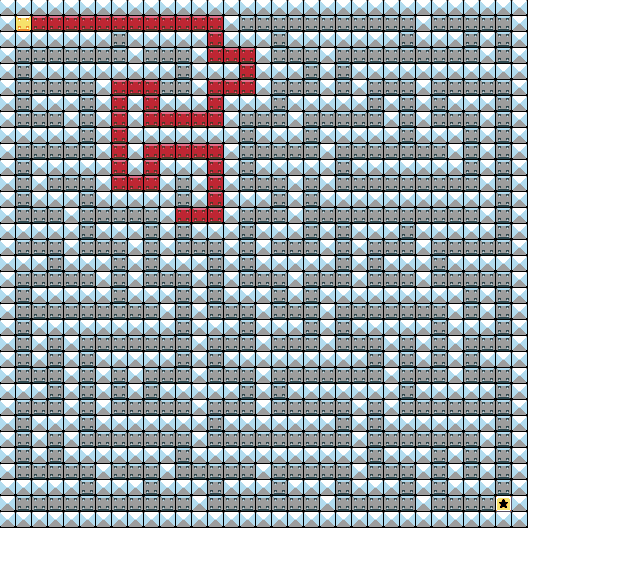
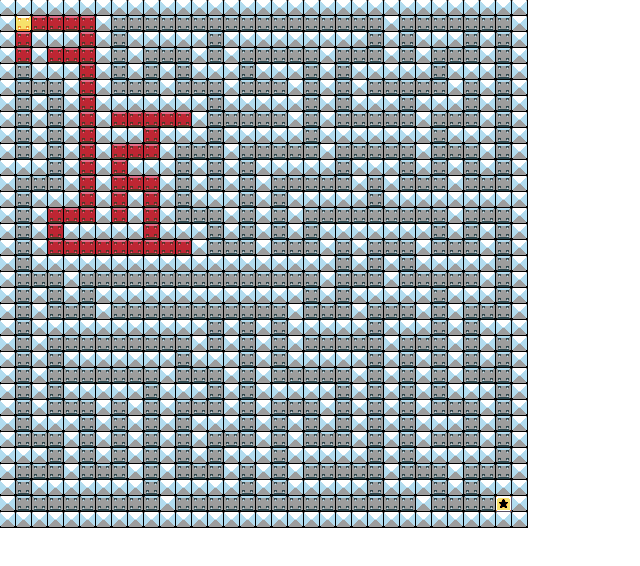
Before and after one commit to Atakyn/vtve-ai-games, a website: page public/maze_solving/maze_solver.html in a window 1280 px wide. Shown: the whole page, without its empty margins (0-640 px from the left). Drawn offline with Linux system fonts and the light colour scheme; animation ran at ten frames a second.

```diff
--- a/public/gps/gps_solver.html
+++ b/public/gps/gps_solver.html
@@ -16,7 +16,7 @@
 
 <script type="text/javascript" src="./maps.js"></script>
 <script type="text/javascript" src="./utils.js"></script>
-<script type="text/javascript" src="./search_alg.js"></script>
+<script type="text/javascript" src="./search_alg_complete.js"></script>
 <script type="text/javascript" src="./gps_solver.js"></script>
 
 </body>
--- a/public/maze_solving/search_alg.js
+++ b/public/maze_solving/search_alg.js
@@ -1,5 +1,5 @@
-searchAlg = dfs; // bfs or dfs
-mapString = map5; // map1 ... map5
+searchAlg = bfs; // bfs or dfs
+mapString = map2; // map1 ... map5
 
 // available data structures:
 // new BetterSet(); -> set (all elements are unique) -> use this for your list of visited states!
@@ -12,6 +12,54 @@
 // getNeighbors(coords); -> gets all the valid coordinates we can go to nexgt (coords in an array [x, y]) (returns an array of coordinates [[x1, y1], [x2, y2], ...])
 
 function bfs() {
+    let toVisit = new Stack();
+
+    // Queue -> [tile, path]
+    //           [1, 1]
+    toVisit.add([getStartState(), [getStartState()]]);
+
+    // all of the tiles we have visted
+    let visited = new BetterSet();
+
+    // while we have not reached the (bottom right corner)
+    while (true) {
+        // toVisit.pop(), toVisit.deque()
+        // remove the first thing from the queue
+        let current = toVisit.remove();
+        let currentLocation = current[0]; // [x, y]
+        let currentPath = current[1];
+
+        if (visited.contains(currentLocation)) {
+            continue;
+        }
+
+        if (isGoalState(currentLocation)) {
+            return currentPath;
+        }
+
+        let neighbors = getNeighbors(currentLocation);
+
+        let i;
+        for (i = 0; i < neighbors.length; i++) {
+            let neighbor = neighbors[i];
+
+            let copyOfPath = copyArray(currentPath);
+            copyOfPath.push(neighbor);
+
+            toVisit.add([neighbor, copyOfPath]);
+        }
+
+        visited.add(currentLocation);
+    }
+
+
+}
+
+function dfs() {
+
+}
+
+function bfs_complete() {
     let toVisit = new Queue(); // stores an array: [coords, [path to here]]
     toVisit.add([getStartState(), [getStartState()]]); // our start state, and the path to get there (which is go to start state)
 
@@ -52,7 +100,7 @@
     return undefined;
 }
 
-function dfs() {
+function dfs_complete() {
     let toVisit = new Stack(); // stores an array: [coords, [path to here]]
     toVisit.add([getStartState(), [getStartState()]]); // our start state, and the path to get there (which is go to start state)
 
```
Also changed, not shown: public/sudoku/sudoku_solver.html (+1 -0 lines), public/sudoku/sudoku_solver_alg.js (+32 -1 lines), public/gps/search_alg.js (line endings or trailing spaces), 1 other file.
